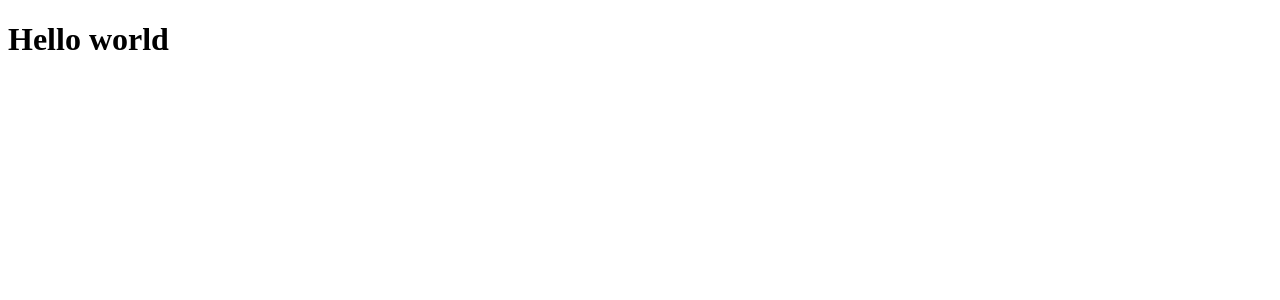
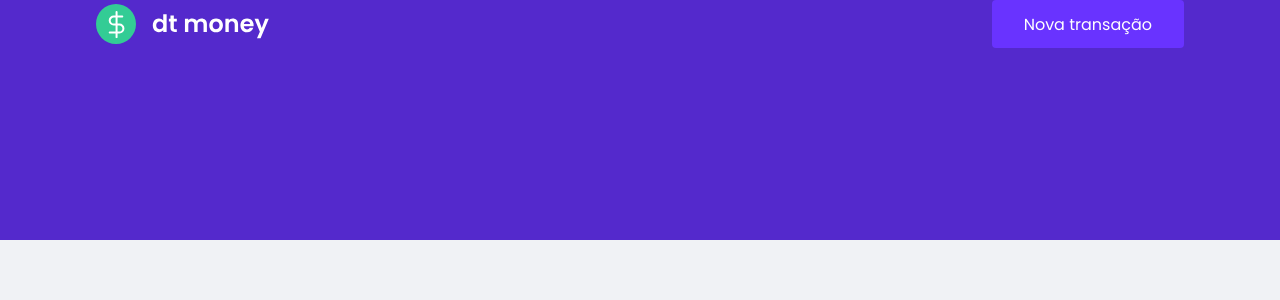
Before and after one commit to ronald-assis/dtmoney-ignite, a React (Create React App) app: page / in a window 1280 px wide. Shown: the top 300 px of the page. Built offline with nearby package versions, Linux system fonts and the light colour scheme.

Commit message:
feat: created header component

```diff
--- a/src/App.tsx
+++ b/src/App.tsx
@@ -1,7 +1,11 @@
+import { Header } from "./components/Header";
+import { GlobalStyle } from "./global";
+
 export function App() {
   return (
-    <div className="App">
-     <h1>Hello world</h1>
-    </div>
+    <>
+      <Header />
+      <GlobalStyle />
+    </>
   );
 }
--- /dev/null
+++ b/src/components/Header/index.tsx
@@ -0,0 +1,16 @@
+import logoImg from '../../assets/logo.svg'
+
+import { Container, Content } from './style'
+
+export function Header() {
+  return (
+    <Container>
+      <Content>
+        <img src={ logoImg } alt="dt money" />
+        <button type="button">
+          Nova transação
+        </button>
+      </Content>
+    </Container>
+  )
+}
--- /dev/null
+++ b/src/components/Header/style.ts
@@ -0,0 +1,31 @@
+import styled from "styled-components";
+
+export const Container = styled.header`
+  background: var(--blue);
+`;
+
+export const Content = styled.div`
+  max-width: 1120px;
+  margin: 0 auto;
+
+  padding: 0 1rem 12rem;
+  display: flex;
+  align-items: center;
+  justify-content: space-between;
+
+  button {
+    font-size: 1rem;
+    color: #fff;
+    background: var(--blue-light);
+    border: 0;
+    padding: 0 2rem;
+    border-radius: 0.25rem;
+    height: 3rem;
+
+    transition: filter 0.2s;
+
+    &:hover {
+      filter: brightness(0.9)
+    }
+  }
+`;
```
